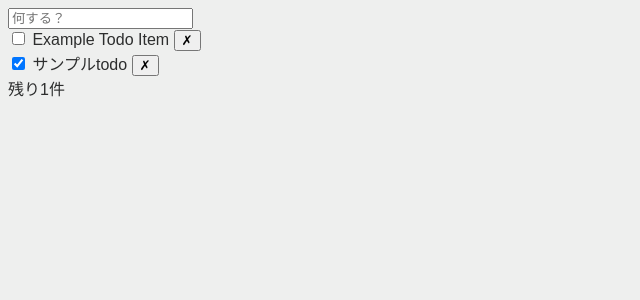
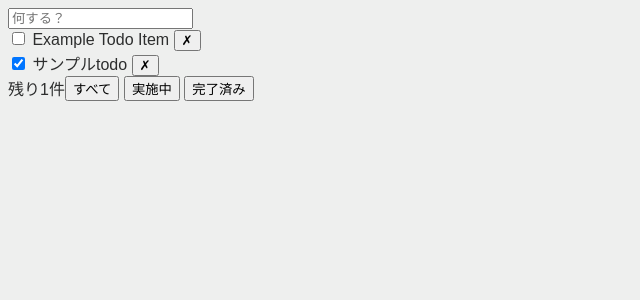
Before and after one commit to tris5572/todomvc-svelte, a Svelte app: page / in a window 1280 px wide. Shown: the top 300 px of the page, without its empty margins (0-640 px from the left). Built offline with nearby package versions, Linux system fonts and the light colour scheme.

Commit message:
feat: フィルタリングを実装

```diff
--- a/src/App.svelte
+++ b/src/App.svelte
@@ -2,12 +2,23 @@
   import Add from "./lib/Add.svelte";
   import Footer from "./lib/Footer.svelte";
   import Item from "./lib/Item.svelte";
-  import type { Todo } from "./lib/types";
+  import type { Filter, Todo } from "./lib/types";
 
   let todos = $state<Todo[]>([
     { id: 1, title: "Example Todo Item", completed: false },
     { id: 2, title: "サンプルtodo", completed: true },
   ]);
+  let filter = $state<Filter>("all");
+
+  let filteredTodos = $derived.by(() => {
+    if (filter === "active") {
+      return todos.filter((t) => !t.completed);
+    }
+    if (filter === "completed") {
+      return todos.filter((t) => t.completed);
+    }
+    return todos;
+  });
 
   /** TODO アイテムを追加する */
   function addTodo(todo: Todo) {
@@ -23,12 +34,12 @@
 <main>
   <Add onAdd={addTodo} />
   <div>
-    <!-- `#each todos as todo` だと、todo が一時的な参照になって更新できないためインデックスアクセスする -->
-    {#each todos as _, i}
-      <Item bind:todo={todos[i]} onDelete={deleteTodo} />
+    <!-- #each で回した要素を直接使用すると、各アイテムが一時的な参照になって bind で更新できないためインデックスアクセスする -->
+    {#each filteredTodos as _, i}
+      <Item bind:todo={filteredTodos[i]} onDelete={deleteTodo} />
     {/each}
   </div>
-  <Footer remaining={todos.filter((t) => !t.completed).length} />
+  <Footer remaining={todos.filter((t) => !t.completed).length} bind:filter />
 </main>
 
 <style>
--- a/src/lib/Footer.svelte
+++ b/src/lib/Footer.svelte
@@ -1,10 +1,14 @@
 <script lang="ts">
+  import type { Filter } from "./types";
+
   type Props = {
     /** 残件数 */
     remaining: number;
+    /** 絞り込みフィルター */
+    filter: Filter;
   };
 
-  let { remaining }: Props = $props();
+  let { remaining, filter = $bindable() }: Props = $props();
 </script>
 
 <div class="container">
@@ -15,6 +19,11 @@
       残り{remaining}件
     {/if}
   </div>
+  <div>
+    <button onclick={() => (filter = "all")}>すべて</button>
+    <button onclick={() => (filter = "active")}>実施中</button>
+    <button onclick={() => (filter = "completed")}>完了済み</button>
+  </div>
 </div>
 
 <style>
--- a/src/lib/types.ts
+++ b/src/lib/types.ts
@@ -3,3 +3,5 @@ export type Todo = {
   title: string;
   completed: boolean;
 };
+
+export type Filter = "all" | "active" | "completed";
```
